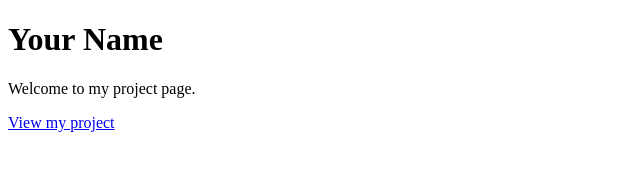
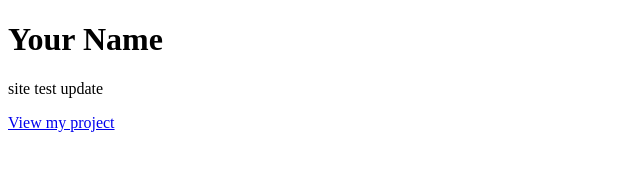
Before and after one commit to sepehrzh/sepehrzh.github.io, a plain HTML site: page index.html in a window 1280 px wide. Shown: the whole page, without its empty margins (0-640 px from the left). Drawn offline with Linux system fonts and the light colour scheme.

Commit message:
test update

```diff
--- a/index.html
+++ b/index.html
@@ -9,7 +9,7 @@
 
 <h1>Your Name</h1>
 
-<p>Welcome to my project page.</p>
+<p>site test update</p>
 
 <p>
 <a href="https://github.com/sepehrzh/your-project">
```
